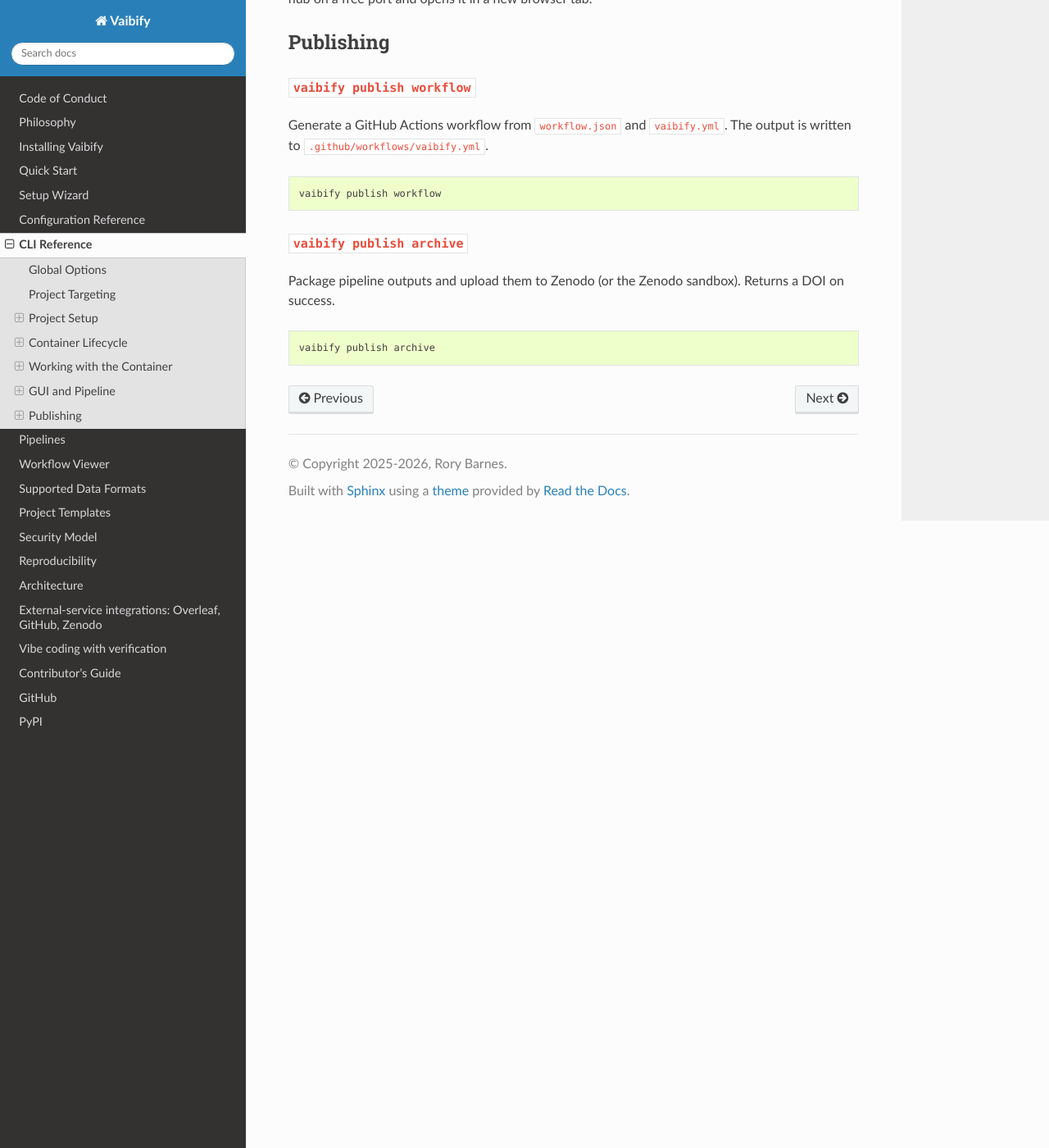
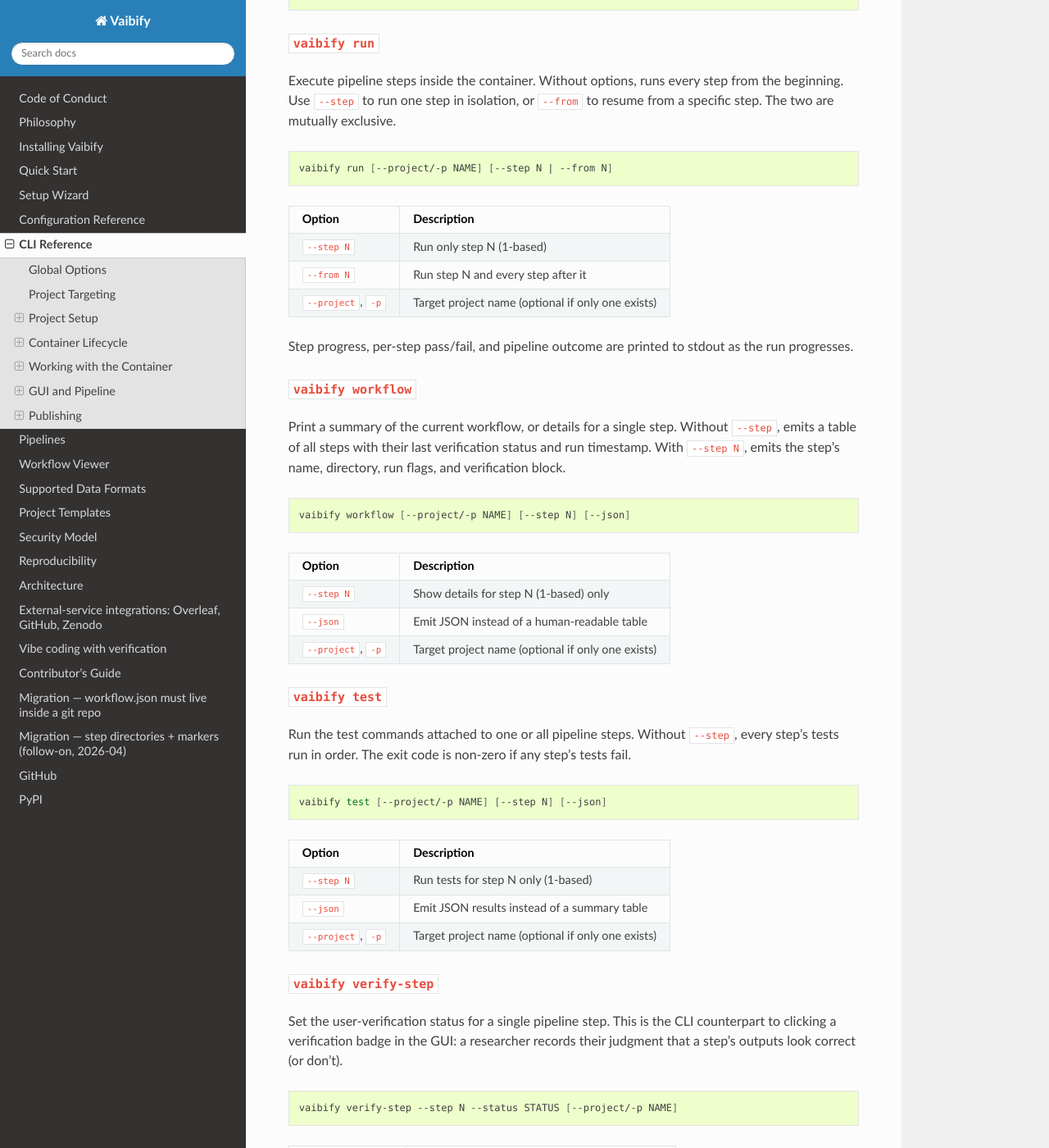
Before and after one commit to RoryBarnes/vaibify, a Sphinx documentation site: the page built from docs/cli.md, in a window 1280 px wide and 1400 px high, scrolled down 4677 px. Shown: the whole window at 82% size. Built offline with Sphinx 7.4.7 and the Read the Docs theme 3.1.0, drawn with Linux system fonts in a browser that asks for light colours; some of the changed text lies outside the part shown.

Commit message:
Documentation matches code
Pre-release doc audit found discrepancies between user-facing
documentation and the implementation. Six fixes:

- pipelineServer.__all__ exported "fCreateApp" which doesn't exist.
  Replaced with the actual entry points fappCreateApplication and
  fappCreateHubApplication so `import *` resolves cleanly.
- pyproject.toml's Documentation URL pointed at readthedocs but CI
  publishes to GitHub Pages; aligned the two.
- docs/cli.md was missing sections for cat, ls, run, test, workflow,
  and verify-step (six commands actually registered in vaibify.cli).
- The vaibify publish subcommands print "Not yet implemented"; their
  cli.md sections now read "coming soon" instead of describing
  behavior that doesn't ship yet. Subcommands stay registered so
  `vaibify publish --help` still surfaces them.
- docs/migration/2026-workflow-in-repo.md was orphaned from the
  Sphinx toctree; added to docs/index.rst.
- docs/architecture.md claimed pipelineRunner re-exports pipelineState;
  pipelineState is actually imported as a namespace module. Corrected
  the bullet to match the architectural test's authoritative listing.

Full suite still passes (3967); local sphinx-build clean apart from
pre-existing MyST cross-reference warnings.

Co-Authored-By: Claude Opus 4.7 (1M context) <noreply@anthropic.com>

````diff
--- a/docs/cli.md
+++ b/docs/cli.md
@@ -187,6 +187,98 @@ mounted secrets.
 vaibify verify [--project/-p NAME]
 ```
 
+### `vaibify ls`
+
+List files in the container workspace. The path defaults to
+`/workspace`; relative paths are resolved against `/workspace/`.
+
+```bash
+vaibify ls [--project/-p NAME] [--json] [PATH]
+```
+
+| Option             | Description                              |
+|--------------------|------------------------------------------|
+| `--project`, `-p`  | Target project name (optional if only one exists) |
+| `--json`           | Emit a JSON array instead of one filename per line |
+| `PATH`             | Directory to list (default: `/workspace`) |
+
+### `vaibify cat`
+
+Print the contents of a file inside the container. Relative paths are
+resolved against `/workspace/`.
+
+```bash
+vaibify cat [--project/-p NAME] PATH
+```
+
+### `vaibify run`
+
+Execute pipeline steps inside the container. Without options, runs every
+step from the beginning. Use `--step` to run one step in isolation, or
+`--from` to resume from a specific step. The two are mutually exclusive.
+
+```bash
+vaibify run [--project/-p NAME] [--step N | --from N]
+```
+
+| Option             | Description                              |
+|--------------------|------------------------------------------|
+| `--step N`         | Run only step N (1-based)                |
+| `--from N`         | Run step N and every step after it       |
+| `--project`, `-p`  | Target project name (optional if only one exists) |
+
+Step progress, per-step pass/fail, and pipeline outcome are printed to
+stdout as the run progresses.
+
+### `vaibify workflow`
+
+Print a summary of the current workflow, or details for a single step.
+Without `--step`, emits a table of all steps with their last verification
+status and run timestamp. With `--step N`, emits the step's name,
+directory, run flags, and verification block.
+
+```bash
+vaibify workflow [--project/-p NAME] [--step N] [--json]
+```
+
+| Option             | Description                              |
+|--------------------|------------------------------------------|
+| `--step N`         | Show details for step N (1-based) only   |
+| `--json`           | Emit JSON instead of a human-readable table |
+| `--project`, `-p`  | Target project name (optional if only one exists) |
+
+### `vaibify test`
+
+Run the test commands attached to one or all pipeline steps. Without
+`--step`, every step's tests run in order. The exit code is non-zero if
+any step's tests fail.
+
+```bash
+vaibify test [--project/-p NAME] [--step N] [--json]
+```
+
+| Option             | Description                              |
+|--------------------|------------------------------------------|
+| `--step N`         | Run tests for step N only (1-based)      |
+| `--json`           | Emit JSON results instead of a summary table |
+| `--project`, `-p`  | Target project name (optional if only one exists) |
+
+### `vaibify verify-step`
+
+Set the user-verification status for a single pipeline step. This is the
+CLI counterpart to clicking a verification badge in the GUI: a researcher
+records their judgment that a step's outputs look correct (or don't).
+
+```bash
+vaibify verify-step --step N --status STATUS [--project/-p NAME]
+```
+
+| Option             | Description                              |
+|--------------------|------------------------------------------|
+| `--step N`         | Step number (1-based, required)          |
+| `--status STATUS`  | One of `passed`, `failed`, `untested` (required) |
+| `--project`, `-p`  | Target project name (optional if only one exists) |
+
 ## GUI and Pipeline
 
 ### `vaibify gui`
@@ -217,19 +309,25 @@ opens it in a new browser tab.
 
 ## Publishing
 
-### `vaibify publish workflow`
+The `vaibify publish` subcommands are **coming soon**. The publishing
+machinery (Zenodo archive, GitHub Actions workflow generation) is
+already available through the GUI's Settings → Publish pane; the
+CLI counterparts will land in a future release. Until then, both
+subcommands print `Not yet implemented.` and exit.
+
+### `vaibify publish workflow` *(coming soon)*
 
 Generate a GitHub Actions workflow from `workflow.json` and `vaibify.yml`.
-The output is written to `.github/workflows/vaibify.yml`.
+The output will be written to `.github/workflows/vaibify.yml`.
 
 ```bash
 vaibify publish workflow
 ```
 
-### `vaibify publish archive`
+### `vaibify publish archive` *(coming soon)*
 
 Package pipeline outputs and upload them to Zenodo (or the Zenodo sandbox).
-Returns a DOI on success.
+Will return a DOI on success.
 
 ```bash
 vaibify publish archive
--- a/docs/index.rst
+++ b/docs/index.rst
@@ -32,5 +32,6 @@ pipeline can benefit from containerized reproducibility.
    externalServices
    vibeCoding
    developers
+   migration/2026-workflow-in-repo
    GitHub <https://github.com/RoryBarnes/Vaibify>
    PyPI <https://pypi.org/project/vaibify/>
--- a/pyproject.toml
+++ b/pyproject.toml
@@ -69,7 +69,7 @@ vaib = "vaibify.cli.main:main"
 
 [project.urls]
 Homepage = "https://github.com/RoryBarnes/Vaibify"
-Documentation = "https://vaibify.readthedocs.io"
+Documentation = "https://RoryBarnes.github.io/vaibify"
 
 [tool.setuptools_scm]
 write_to = "vaibify/_version.py"
````
Also changed, not shown: docs/architecture.md (+4 -3 lines), 1 other file.
